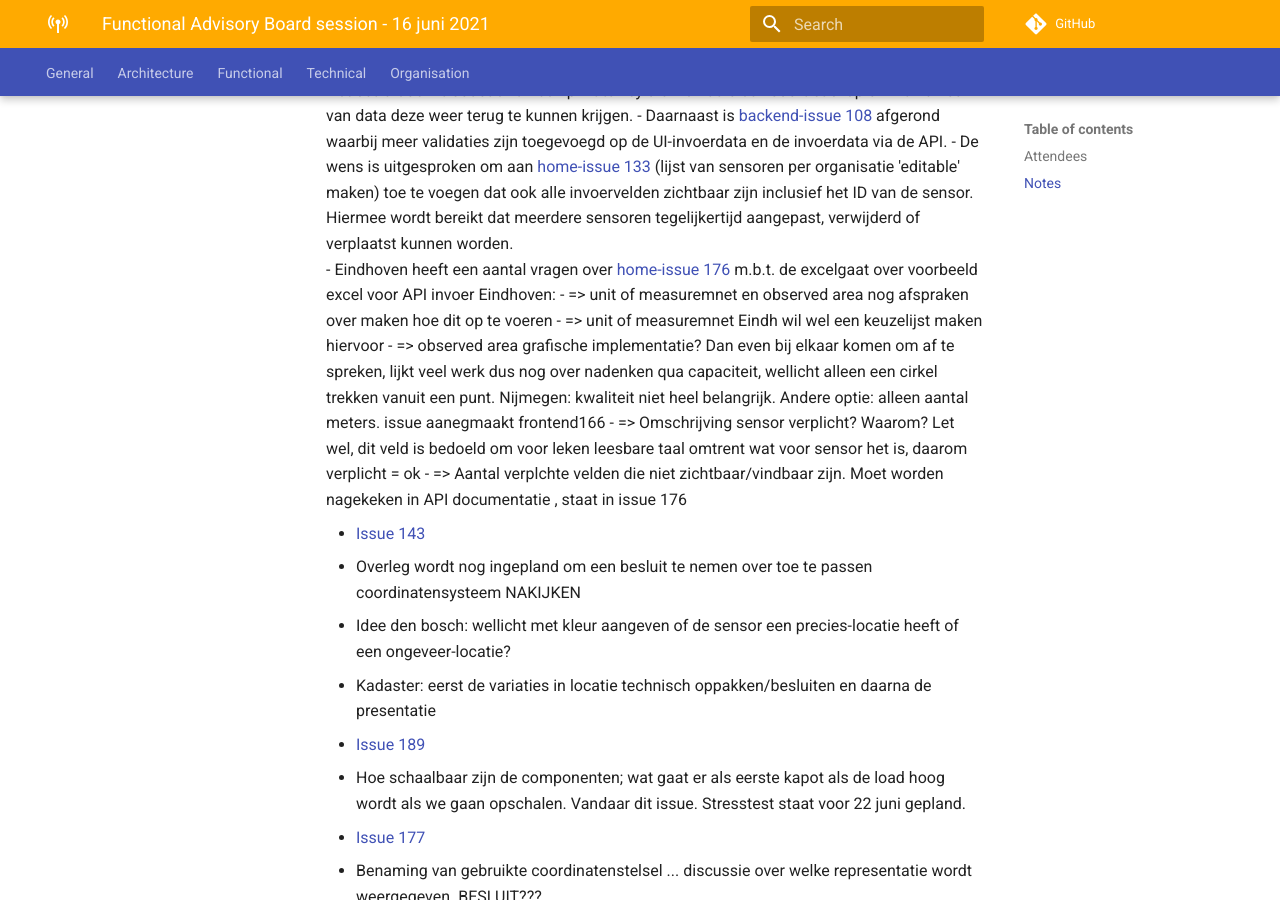
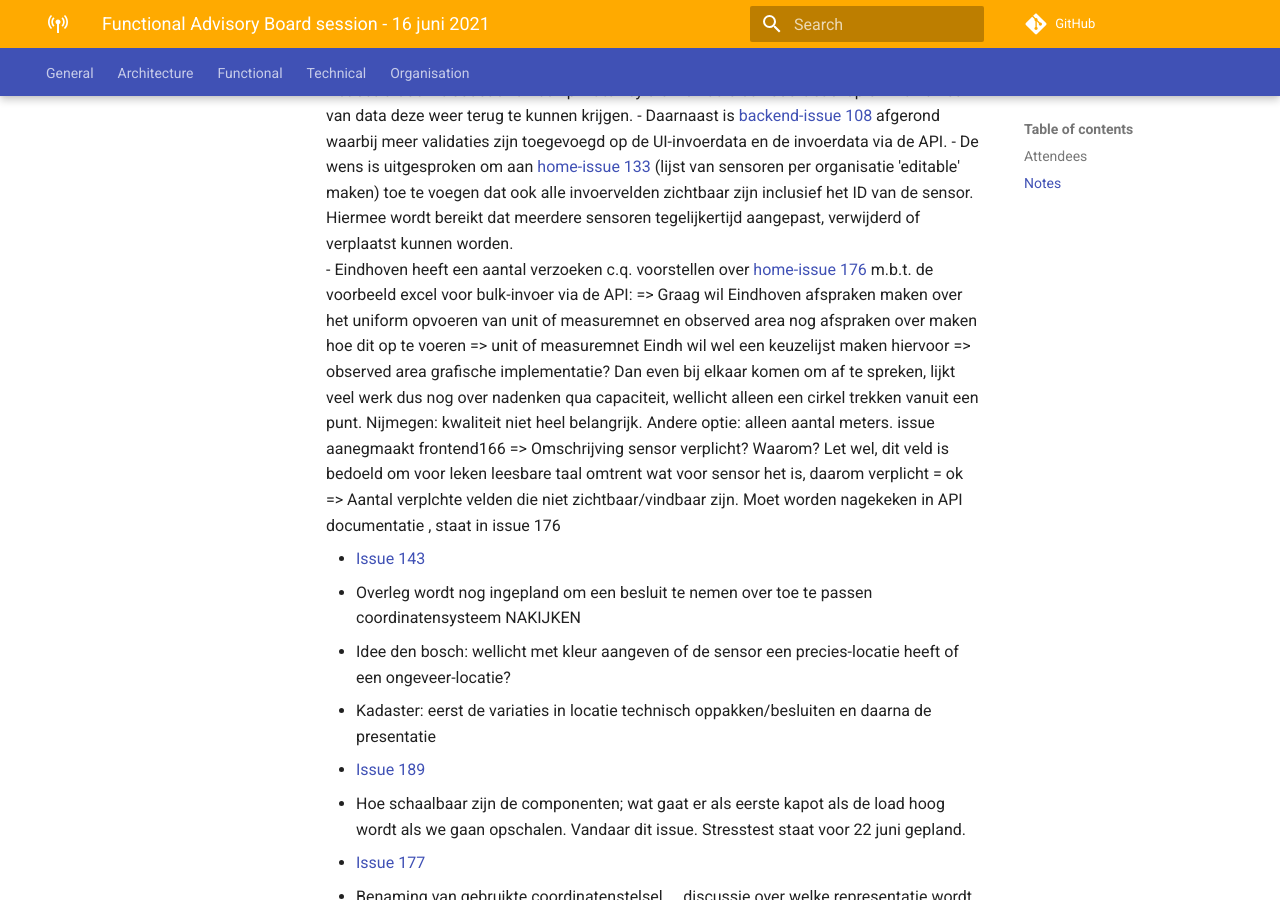
Before and after one commit to kadaster-labs/sensrnet-home, an MkDocs documentation site: the page built from docs/notes/2021-06-16-FAB-notes.md, in a window 1280 px wide and 900 px high, scrolled down 844 px. Built offline with MkDocs 1.6.1 and Material for MkDocs 9.7.7, drawn with Linux system fonts in a browser that asks for light colours; comment, search, counter and statistics services are not loaded.

Commit message:
Update 2021-06-16-FAB-notes.md

```diff
--- a/docs/notes/2021-06-16-FAB-notes.md
+++ b/docs/notes/2021-06-16-FAB-notes.md
@@ -30,13 +30,12 @@ Onderwerpen:
      - Afgerond is [ops-issue 34](https://github.com/kadaster-labs/sensrnet-ops/issues/34). Het betreft de introductie van een private key die werkt als een soort backup om na verlies van data deze weer terug te kunnen krijgen.
      - Daarnaast is [backend-issue 108](https://github.com/kadaster-labs/sensrnet-registry-backend/issues/108) afgerond waarbij meer validaties zijn toegevoegd op de UI-invoerdata en de invoerdata via de API.
      - De wens is uitgesproken om aan [home-issue 133](https://github.com/kadaster-labs/sensrnet-home/issues/133) (lijst van sensoren per organisatie 'editable' maken) toe te voegen dat ook alle invoervelden zichtbaar zijn inclusief het ID van de sensor. Hiermee wordt bereikt dat meerdere sensoren tegelijkertijd aangepast, verwijderd of verplaatst kunnen worden.
-     - Eindhoven heeft een aantal vragen over [home-issue 176](https://github.com/kadaster-labs/sensrnet-home/issues/176) m.b.t. de excelgaat over voorbeeld excel voor API invoer
-     Eindhoven:
-     - => unit of measuremnet en observed area nog afspraken over maken hoe dit op te voeren
-     - => unit of measuremnet Eindh wil wel een keuzelijst maken hiervoor
-     - => observed area grafische implementatie? Dan even bij elkaar komen om af te spreken, lijkt veel werk dus nog over nadenken qua capaciteit, wellicht alleen een cirkel trekken vanuit een punt. Nijmegen: kwaliteit niet heel belangrijk. Andere optie: alleen aantal meters. issue aanegmaakt frontend166
-     - => Omschrijving sensor verplicht? Waarom? Let wel, dit veld is bedoeld om voor leken leesbare taal omtrent wat voor sensor het is, daarom verplicht = ok
-     - => Aantal verplchte velden die niet zichtbaar/vindbaar zijn. Moet worden nagekeken in API documentatie , staat in issue 176
+     - Eindhoven heeft een aantal verzoeken c.q. voorstellen over [home-issue 176](https://github.com/kadaster-labs/sensrnet-home/issues/176) m.b.t. de voorbeeld excel voor bulk-invoer via de API:
+        => Graag wil Eindhoven afspraken maken over het uniform opvoeren van unit of measuremnet en observed area nog afspraken over maken hoe dit op te voeren
+        => unit of measuremnet Eindh wil wel een keuzelijst maken hiervoor
+        => observed area grafische implementatie? Dan even bij elkaar komen om af te spreken, lijkt veel werk dus nog over nadenken qua capaciteit, wellicht alleen een cirkel trekken vanuit een punt. Nijmegen: kwaliteit niet heel belangrijk. Andere optie: alleen aantal meters. issue aanegmaakt frontend166
+        => Omschrijving sensor verplicht? Waarom? Let wel, dit veld is bedoeld om voor leken leesbare taal omtrent wat voor sensor het is, daarom verplicht = ok
+        => Aantal verplchte velden die niet zichtbaar/vindbaar zijn. Moet worden nagekeken in API documentatie , staat in issue 176
 
      - [Issue 143](https://github.com/kadaster-labs/sensrnet-home/issues/143)
      - Overleg wordt nog ingepland om een besluit te nemen over toe te passen coordinatensysteem NAKIJKEN
```
